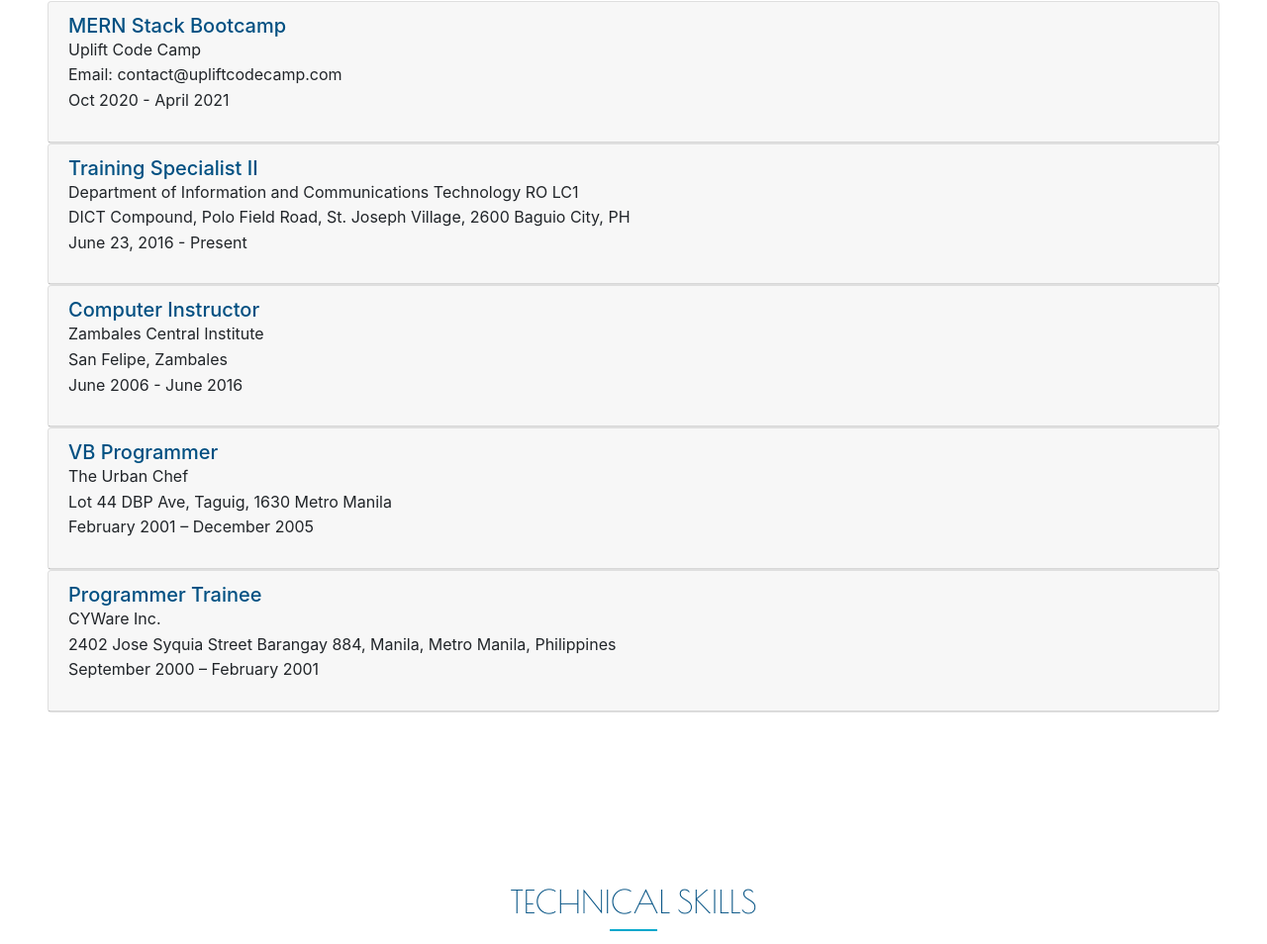
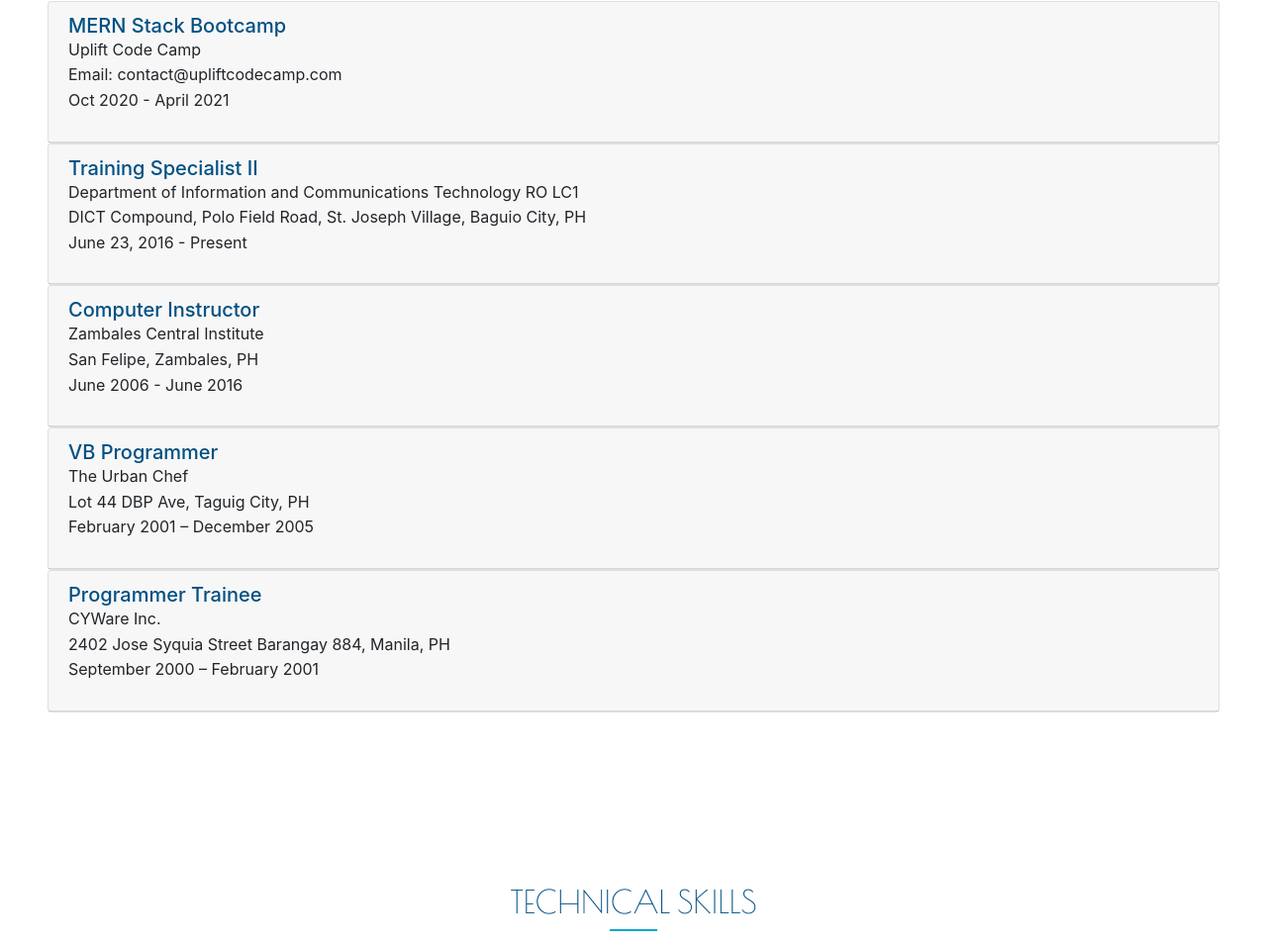
Before and after one commit to mrabara/michael_ian_rabara, a website: page dist/about.html in a window 1280 px wide. Shown: the part 832-1786 px from the top of the page at 99% size. Drawn offline with nearby package versions, Linux system fonts and the light colour scheme; some packages are replaced by stand-ins of ours; a script that the page names is missing.

Commit message:
revised address on experience

```diff
--- a/dist/about.html
+++ b/dist/about.html
@@ -131,7 +131,7 @@
                                         </h5>
                                         <div class="mb-3">
                                             <span> Department of Information and Communications Technology RO LC1</span>
-                                            <div>DICT Compound, Polo Field Road, St. Joseph Village, 2600 Baguio City, PH</div>
+                                            <div>DICT Compound, Polo Field Road, St. Joseph Village, Baguio City, PH</div>
                                             <div class="flex-shrink-0">June 23, 2016 - Present</div>
                                         </div>
                                     </div>
@@ -179,7 +179,7 @@
                                         </h5>
                                         <div class="mb-3">
                                             <span> Zambales Central Institute</span>
-                                            <div>San Felipe, Zambales</div>
+                                            <div>San Felipe, Zambales, PH</div>
                                             <div class="flex-shrink-0">June 2006 - June 2016</div>
                                         </div>
                                     </div>
@@ -218,7 +218,7 @@
                                         </h5>
                                         <div class="mb-3">
                                             <span> The Urban Chef</span>
-                                            <div>Lot 44 DBP Ave, Taguig, 1630 Metro Manila</div>
+                                            <div>Lot 44 DBP Ave, Taguig City, PH </div>
                                             <div class="flex-shrink-0">February 2001 – December 2005</div>
                                         </div>
                                     </div>
@@ -250,7 +250,7 @@
                                             <span> CYWare Inc.</span>
                                             <div>
                                                 2402 Jose Syquia Street
-                                                Barangay 884, Manila, Metro Manila, Philippines
+                                                Barangay 884, Manila, PH
                                             </div>
                                             <div class="flex-shrink-0">September 2000 – February 2001</div>
                                         </div>
```
